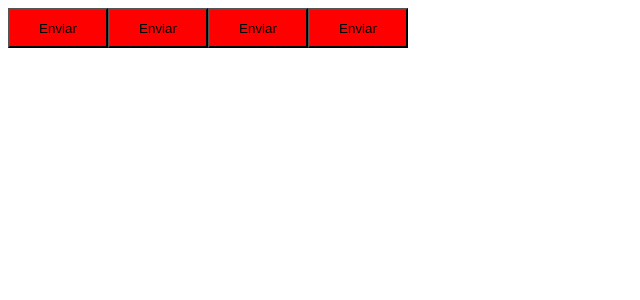
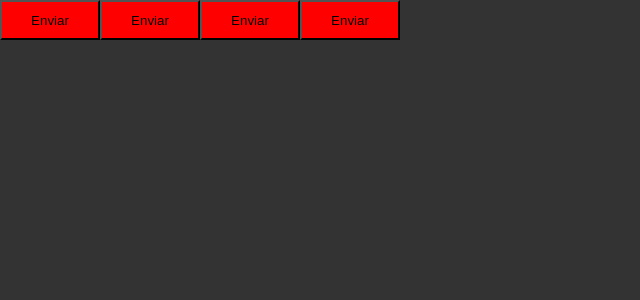
Before and after one commit to saviojks/projeto-02, a React (Vite) app: page / in a window 1280 px wide. Shown: the top 300 px of the page, without its empty margins (0-640 px from the left). Built offline with nearby package versions, Linux system fonts and the light colour scheme.

Commit message:
Estilos globais

```diff
--- a/src/App.tsx
+++ b/src/App.tsx
@@ -1,6 +1,7 @@
 import { useState } from 'react'
 import { ThemeProvider } from 'styled-components'
 import { Button } from './components/Button'
+import { GlobalStyle } from './styles/global'
 import { DefaultTheme } from './styles/themes/default'
 
 export function App() {
@@ -10,6 +11,7 @@ export function App() {
       <Button variant='secondary' />
       <Button variant='danger' />
       <Button variant='success' />
+      <GlobalStyle />
     </ThemeProvider>
   )
 }
--- /dev/null
+++ b/src/styles/global.ts
@@ -0,0 +1,13 @@
+import { createGlobalStyle } from "styled-components";
+
+export const GlobalStyle = createGlobalStyle`
+* {
+    margin: 0;
+    padding: 0;
+    box-sizing: border-box;
+}
+body{
+    background: #333;
+    color: #fff;
+}
+`;
```
